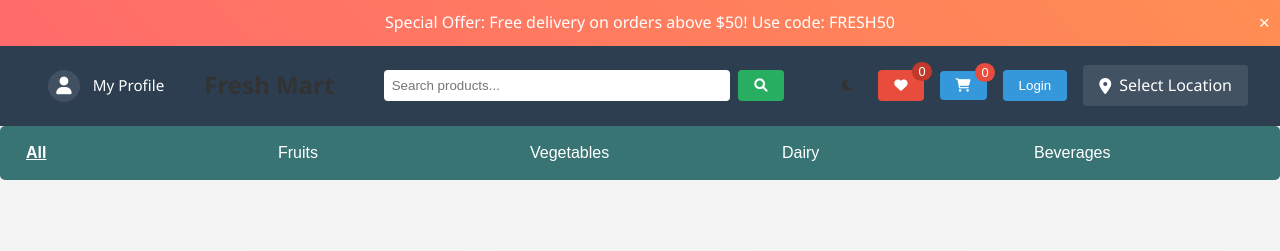
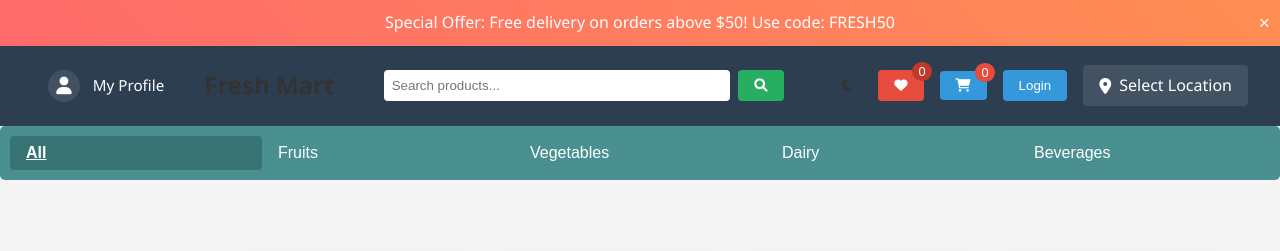
Before and after one commit to NandiniMamillapalli/grocery_store, a PHP site: page /index.php in a window 1280 px wide. Shown: the top 251 px of the page. Run offline with PHP 8.4, Linux system fonts and the light colour scheme; some libraries are stand-ins or nearby versions.

Commit message:
navbar background color change

```diff
--- a/styles.css
+++ b/styles.css
@@ -29,7 +29,7 @@ body {
 
 /* Enhanced Navbar Styles */
 .navbar {
-    background-color:var(--secondary-color);
+    background-color:#387474;
     padding: 1rem 2rem;
 }
 
@@ -2058,7 +2058,7 @@ main {
 .category-nav {
     display: flex;
     justify-content: space-around;
-    background-color: #387474;
+    background-color: var(--secondary-color);
     padding: 10px;
     border-radius: 5px;
     margin-bottom: 20px;
```
